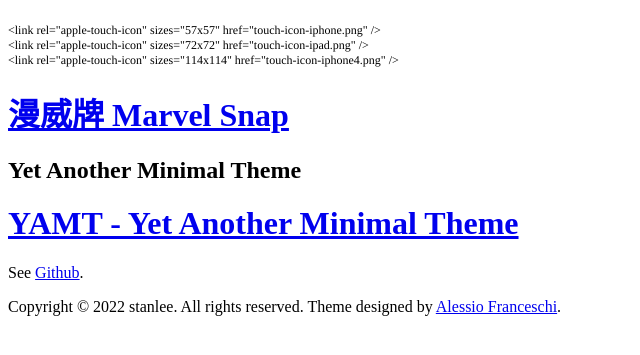
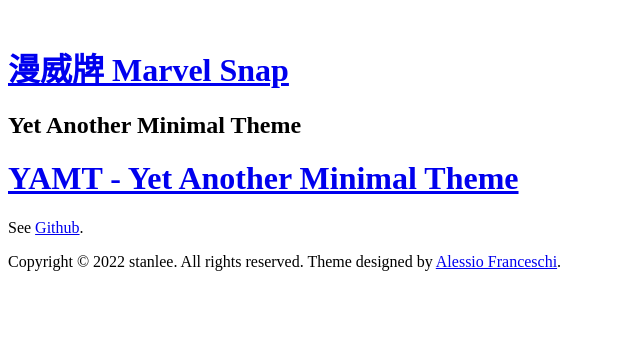
Before and after one commit to Typhoondaddy/Typhoondaddy.github.io, a Jekyll site: the page built from about.md, in a window 1280 px wide. Shown: the top 355 px of the page, without its empty margins (0-640 px from the left). Built offline with Jekyll 4.4.1, drawn with Linux system fonts in a browser that asks for light colours.

Commit message:
Update head.html

```diff
--- a/_includes/head.html
+++ b/_includes/head.html
@@ -17,8 +17,5 @@
 </head>
 <body>
 <p class="p1"><span class="s1">{% seo %} {% if site.data.settings.analytics-id%} {%- include analytics.html -%} {% endif %}<span class="Apple-converted-space"> </span></span></p>
-<p class="p1"><span class="s1">&lt;link rel="apple-touch-icon" sizes="57x57" href="touch-icon-iphone.png" /&gt;</span></p>
-<p class="p1"><span class="s1">&lt;link rel="apple-touch-icon" sizes="72x72" href="touch-icon-ipad.png" /&gt;</span></p>
-<p class="p1"><span class="s1">&lt;link rel="apple-touch-icon" sizes="114x114" href="touch-icon-iphone4.png" /&gt;</span></p>
 </body>
 </html>
```
